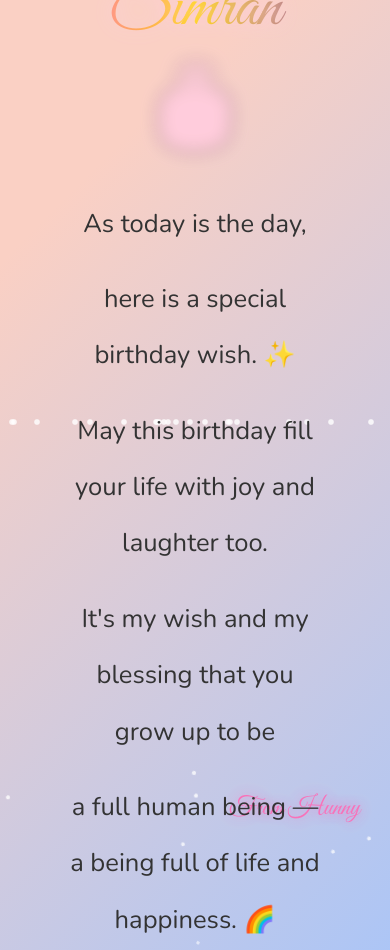
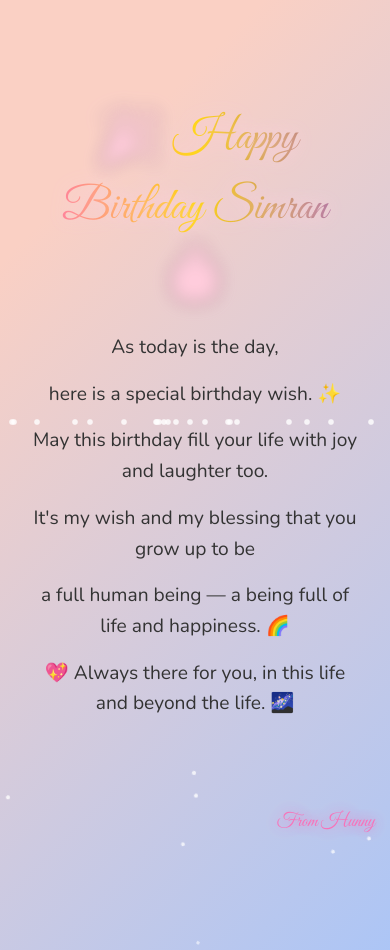
Before and after one commit to advithunny/simranbdaywish, a plain HTML site: page index.html in a window 390 px wide. Shown: the top 950 px of the page. Drawn offline with nearby package versions, Linux system fonts and the light colour scheme.

Commit message:
Update index.html

```diff
--- a/index.html
+++ b/index.html
@@ -7,7 +7,6 @@
   <style>
     @import url('https://fonts.googleapis.com/css2?family=Great+Vibes&family=Nunito:wght@300;600&display=swap');
 
-    /* Reset */
     * {
       margin: 0;
       padding: 0;
@@ -17,7 +16,7 @@
     body {
       height: 100vh;
       width: 100vw;
-      overflow-x: hidden; /* No horizontal scroll */
+      overflow-x: hidden;
       background: linear-gradient(135deg, #ff9a9e 0%, #fad0c4 25%, #fad0c4 50%, #a1c4fd 75%, #c2e9fb 100%);
       background-size: 400% 400%;
       animation: backgroundFlow 20s ease infinite;
@@ -26,7 +25,7 @@
       display: flex;
       justify-content: center;
       align-items: center;
-      padding: 3rem;
+      padding: 2rem 1rem;
       text-align: center;
       position: relative;
     }
@@ -133,6 +132,36 @@
       50% { opacity: 1; }
       100% { transform: translateY(-10vh) scale(1) rotate(360deg); opacity: 0; }
     }
+
+    /* Responsive adjustments for smaller screens */
+    @media (max-width: 600px) {
+      .heading {
+        font-size: 2.8rem;
+        margin-bottom: 1.2rem;
+      }
+
+      .line {
+        font-size: 1.2rem;
+        line-height: 1.6;
+        margin-bottom: 1rem;
+      }
+
+      .footer {
+        font-size: 1.2rem;
+        right: 15px;
+        bottom: 10px;
+      }
+    }
+
+    @media (max-width: 350px) {
+      .heading {
+        font-size: 2.2rem;
+      }
+
+      .line {
+        font-size: 1rem;
+      }
+    }
   </style>
 </head>
 <body oncontextmenu="showBirthdayMessage(event)">
```
